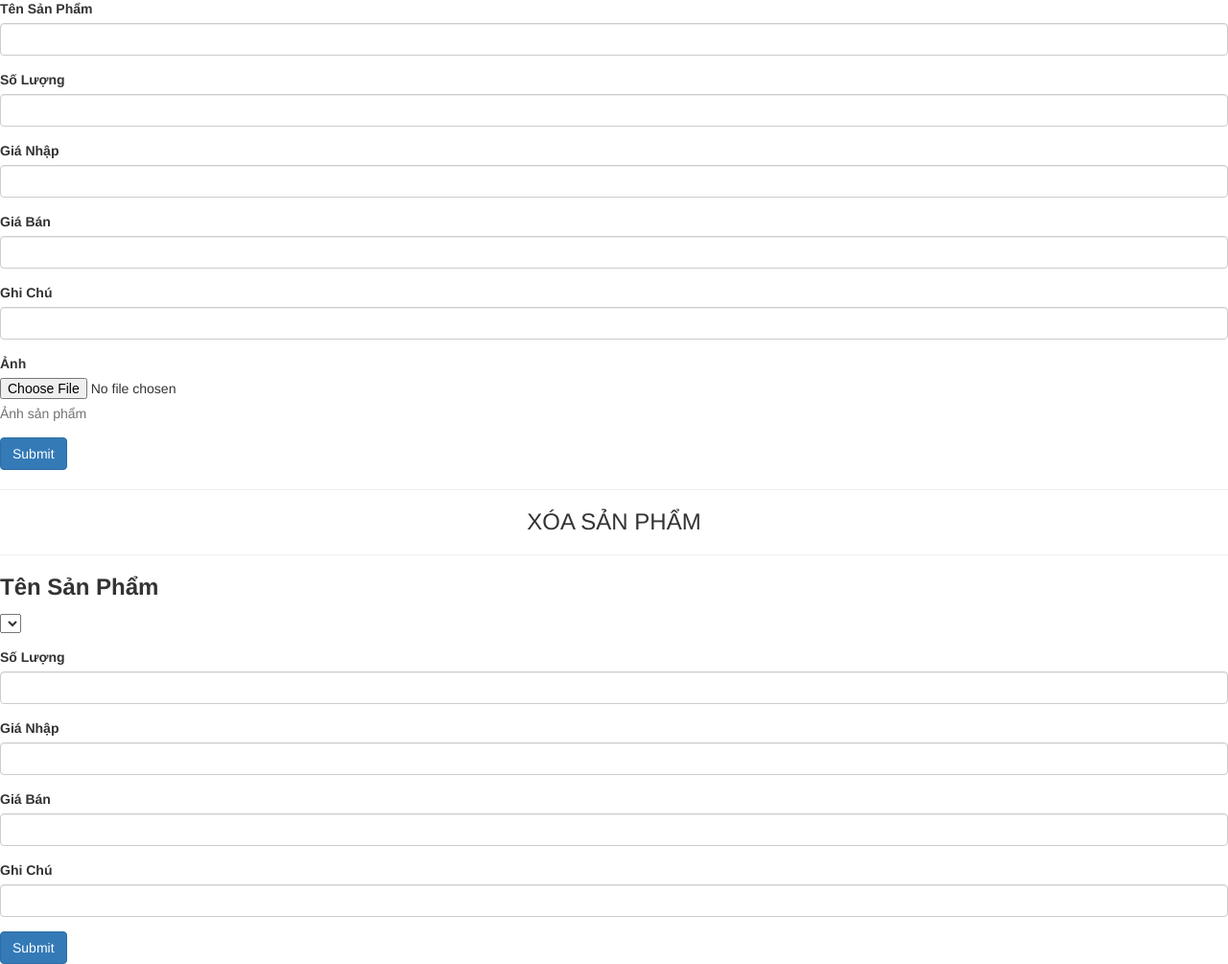
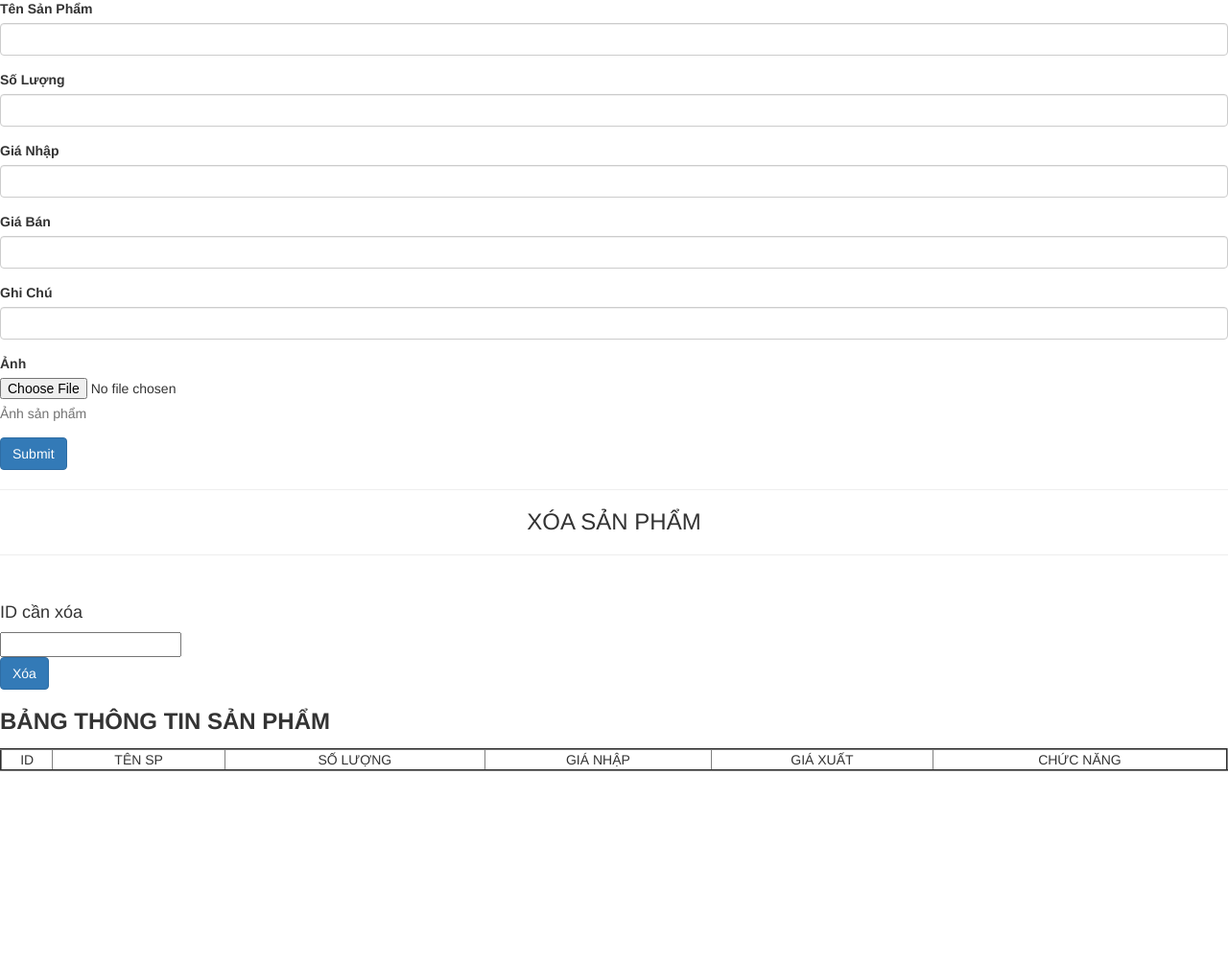
Before and after one commit to up5-tech/quan-ly-ban-hang, a CodeIgniter 4 app: the page made by app/Views/insert_product.php in a window 1280 px wide. Shown: the part 103-1108 px from the top of the page at 96% size. After the commit the page ends 907 px from the top, so only its background shows below. Run offline with PHP 8.4 and a stand-in for CodeIgniter, Linux system fonts and the light colour scheme; the template is opened without the code that fills it, so the values that code supplies are empty; some libraries are stand-ins or nearby versions.

Commit message:
hoàn thành delete products ( controller-views-model) ( chưa tiện dụng )

```diff
--- a/app/Controllers/Home.php
+++ b/app/Controllers/Home.php
@@ -6,8 +6,8 @@ class Home extends Controller
 {
     public function index()
     {
-        echo view('header');
-        echo view('main');
+        echo 'is this home?';
+
     }
 
 
--- a/app/Views/insert_product.php
+++ b/app/Views/insert_product.php
@@ -3,8 +3,7 @@
 <head>
     <meta charset="utf-8">
     <meta http-equiv="X-UA-Compatible" content="IE=edge">
-    <title>AdminLTE 2 | General Form Elements</title>
-    <!-- Tell the browser to be responsive to screen width -->
+    <title>CHỈNH SỬA SẢN PHẨM</title>
     <meta content="width=device-width, initial-scale=1, maximum-scale=1, user-scalable=no" name="viewport">
     <!-- Bootstrap 3.3.7 -->
     <link rel="stylesheet" href="../../bower_components/bootstrap/dist/css/bootstrap.min.css">
@@ -84,16 +83,8 @@
                                     <label for="name_img">Ảnh</label>
                                     <input type="file" id="name_img" name="name_img">
                                     <p class="help-block">Ảnh sản phẩm</p>
-
                                 </div>
 
-
-                                <!--
-                                ---------------------------------------------------------------
-                                -->
-
-
-                                <!--- -->
                                 <div class="box-footer">
                                     <button type="submit" class="btn btn-primary">Submit</button>
                                 </div>
@@ -116,64 +107,60 @@
                     <h3 align="center">XÓA SẢN PHẨM</h3>
                     <hr>
 
-                    <!--
+                    <div class="box-body">
 
-                    phan cach them-xoa sp
-                    -->
+                        <br>
+                        <B><h4 align="left">ID cần xóa</h4></B>
+                        <form method="get"
+                              action=" http://localhost/quan-ly-ban-hang/public/index.php/products/delete_product">
+                            <input name="id_del">
+                            <div class="box-footer">
+                                <button type="submit" class="btn btn-primary">Xóa</button>
+                            </div>
 
-                    <form role="form" method="POST"
-                          action="http://localhost/quan-ly-ban-hang/public/index.php/products/add_to_db">
-                        <div class="box-body">
+                        </form>
+
                         <div class="form-group">
-                                <h3><label for="">Tên Sản Phẩm</label></h3>
-                                <select>
+                            <h3><label for="">BẢNG THÔNG TIN SẢN PHẨM</label></h3>
+                            <table border=2px width="100%">
+                                <tr>
+                                    <td align="center">ID</td>
+                                    <td align="center">TÊN SP</td>
+                                    <td align="center">SỐ LƯỢNG</td>
+                                    <td align="center">GIÁ NHẬP</td>
+                                    <td align="center">GIÁ XUẤT</td>
+                                    <td align="center">CHỨC NĂNG</td>
+                                </tr>
 
                                 <?php
                                 $model = new \App\Controllers\Products();
                                 $show_product = $model->show_all_product();
-                                    foreach ($show_product as $showproduct) {
+                                $count = 0;
+                                foreach ($show_product
+
+                                         as $product) {
+                                    $count++;
                                     ?>
-                                        <option value="" name="<?php echo $showproduct['name']; ?>">
-                                        <?php echo $showproduct['name']; ?>
-                                        </option><?php
-                                    }
-                                    ?>
-
-                                </select>
-
+                                    <tr>
+                                        <td align="center"><?php echo $product['id']; ?></td>
+                                        <td align="center"><?php echo $product['name']; ?></td>
+                                        <td align="center"><?php echo $product['quantity']; ?></td>
+                                        <td align="center"><?php echo $product['price_import']; ?></td>
+                                        <td align="center"><?php echo $product['price_export']; ?></td>
+                                        <!--  button xóa-sửa làm khongbiet lam T_T-->
+                                        <td align="center">
+                                            <form>
+                                                <button>Xóa</button>
+                                                <button>Sửa</button>
+                                            </form>
+                                        </td>
+                                    </tr>
+                                <?php } ?>
+                            </table>
                         </div>
-
-                            <div class="form-group">
-                                <label for="">Số Lượng</label>
-                                <input type="text" onkeypress=" return isNumberKey(event)" class="form-control"
-                                       name="quantity">
                     </div>
-
-                            <div class="form-group">
-                                <label for="">Giá Nhập</label>
-                                <input type="text" onkeypress=" return isNumberKey(event)" class="form-control"
-                                       name="price_import">
                 </div>
-
-                            <div class="form-group">
-                                <label for="">Giá Bán</label>
-                                <input type="text" onkeypress=" return isNumberKey(event)" class="form-control"
-                                       name="price_export">
-                            </div>
-
-                            <div class="form-group">
-                                <label for="">Ghi Chú</label>
-                                <input type="text" class="form-control" name="note">
-                            </div>
-
-
-                            <div class="box-footer">
-                                <button type="submit" class="btn btn-primary">Submit</button>
-                            </div>
-
-                    </form>
-
-
+                <!--                </form>-->
                 <!--
                         phan canh
 
@@ -184,7 +171,12 @@
 </div>
 </section>
 </header>
+</div>
 
+<!----------- -->
+
+
+<!-- -->
 </body>
 </html>
 
```
Also changed, not shown: app/Controllers/Products.php (+20 -10 lines), app/Views/welcome_message.php (+1 -24 lines). Lines whose indentation alone changed are shown as unchanged.
